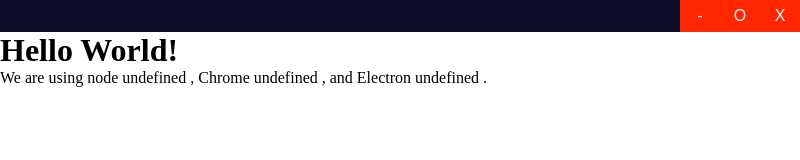
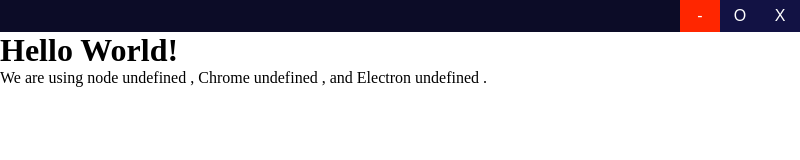
Before and after one commit to HDK101/electron-project, an Electron app: page index.html in a window 800 px wide. Drawn offline with Linux system fonts and the light colour scheme.

Commit message:
Applied styles in index.html

```diff
--- a/index.html
+++ b/index.html
@@ -16,8 +16,8 @@
       <!-- Bar button   -->
       <div class="div div--type-buttons_bar">
           <button class="button button--type-bar button--bar-close" onclick="minimizeWindow()">-</button>
-          <button class="button button--type-bar button--bar-close" onclick="maximizeWindow()">O</button>
-          <button class="button button--type-bar button--bar-close" onclick="closeWindow()">X</button>
+          <button class="button button--type-bar button--bar-max_min" onclick="maximizeWindow()">O</button>
+          <button class="button button--type-bar button--bar-max_min" onclick="closeWindow()">X</button>
       </div>
     </div>
     <span style="clear: both;"></span>
```
